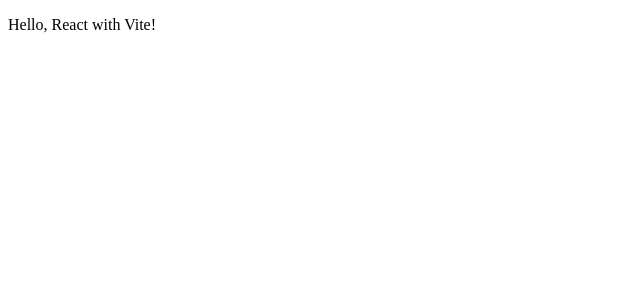
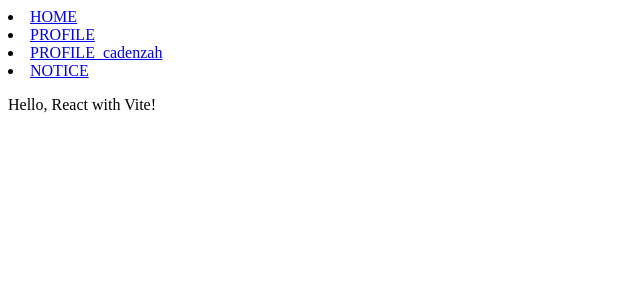
Before and after one commit to cadenzah/boilerplate-react-ts-vite, a React (Vite) app: page / in a window 1280 px wide. Shown: the top 300 px of the page, without its empty margins (0-640 px from the left). Built offline with nearby package versions, Linux system fonts and the light colour scheme.

Commit message:
added code splitting for routes

```diff
--- /dev/null
+++ b/src/components/Navigation.tsx
@@ -0,0 +1,25 @@
+import React from 'react';
+import { Link } from 'react-router-dom';
+
+const MENUS = {
+    HOME: '/',
+    PROFILE: '/profile',
+    PROFILE_cadenzah: '/profile/cadenzah',
+    NOTICE: '/notice'
+} as { [key: string]: string };
+
+function Navigation(): JSX.Element {
+    return (
+        <div className="navigation">
+            {Object.keys(MENUS).map((menu, index) => (
+                <li key={index}>
+                    <Link to={MENUS[menu]}>
+                        {menu}
+                    </Link>
+                </li>
+            ))}
+        </div>
+    );
+}
+
+export default Navigation;
--- /dev/null
+++ b/src/pages/_app.tsx
@@ -0,0 +1,14 @@
+import React from 'react';
+import Navigation from '../components/Navigation';
+
+function Page(props: React.PropsWithChildren<{}>): JSX.Element {
+    const { children } = props;
+    return (
+        <div className="Page">
+            <Navigation />
+            {children}
+        </div>
+    );
+}
+
+export default Page;
--- a/src/routes.tsx
+++ b/src/routes.tsx
@@ -1,8 +1,12 @@
-import React, { Fragment } from 'react';
+import React, { Fragment, Suspense } from 'react';
 import { Routes as RouterSwitch, Route } from 'react-router-dom';
 
+interface IRouteComponent {
+    [key: string]: () => Promise<{ default: React.ComponentType }>
+}
+
 const PRESERVED = import.meta.globEager('/src/pages/(_app|404).tsx');
-const ROUTES = import.meta.globEager('/src/pages/**/[a-z[]*.tsx');
+const ROUTES = import.meta.glob('/src/pages/**/[a-z[]*.tsx') as IRouteComponent;
 
 interface IPreserved {
     [key: string]: React.ComponentType;
@@ -19,7 +23,7 @@ const routes = Object.keys(ROUTES).map((route) => {
         .replace(/\[\.{3}.+\]/, '*')
         .replace(/\[(.+)\]/, ':$1');
 
-    return { path, component: ROUTES[route].default };
+    return { path, component: React.lazy(ROUTES[route]) };
 });
 
 export default function Routes(): JSX.Element {
@@ -28,12 +32,14 @@ export default function Routes(): JSX.Element {
 
     return (
         <App>
+            <Suspense fallback={'Loading...'}>
                 <RouterSwitch>
                     {routes.map(({ path, component: Component = Fragment }) => (
                         <Route key={path} path={path} element={<Component />} />
                     ))}
                     <Route path="*" element={<NotFound />} />
                 </RouterSwitch>
+            </Suspense>
         </App>
     );
 }
```
Lines whose indentation alone changed are shown as unchanged.
